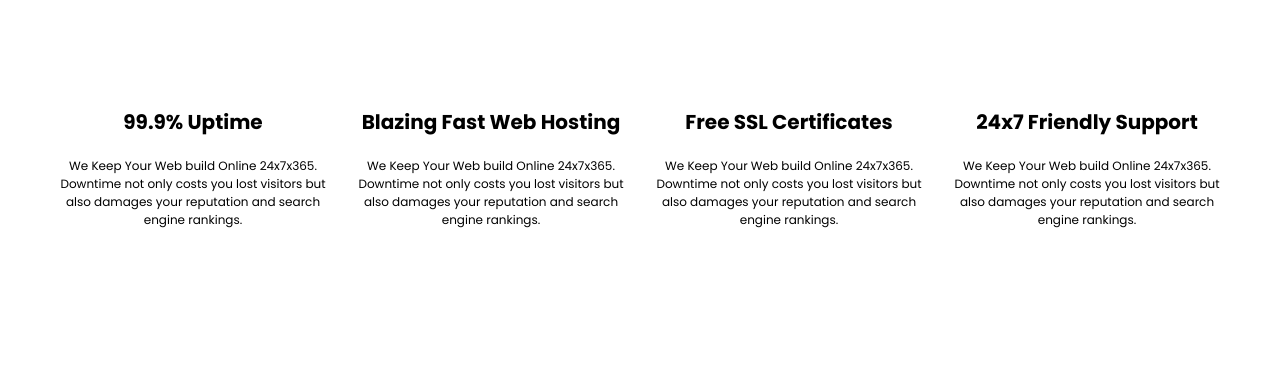
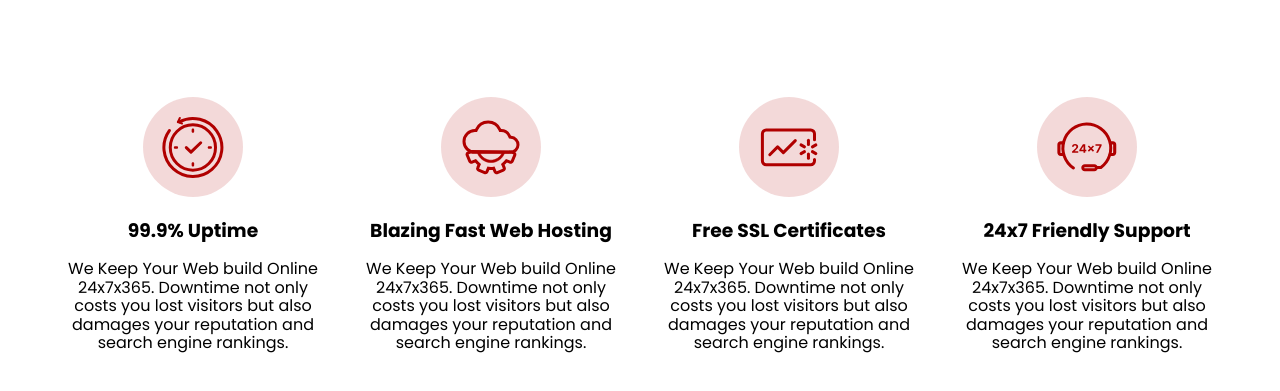
Before and after one commit to PulatovSO/Lemon-wares, a plain HTML site: page index.html in a window 1280 px wide. Shown: the part 993-1384 px from the top of the page. Drawn offline with nearby package versions, Linux system fonts and the light colour scheme.

Commit message:
added before

```diff
--- a/index.html
+++ b/index.html
@@ -94,8 +94,8 @@
             <img src="img/hosting6.png" alt="partner" class="partners__item">
           </div>
         </div>
-        <div class="hosting__cards card row">
-          <div class="card center-xs col-xs-12 col-sm-6 col-md-3">
+        <div class="hosting__cards cards row">
+          <div class="cards__card center-xs col-xs-12 col-sm-6 col-md-3">
             <h3 class="card__title">99.9% Uptime</h3>
             <p class="card__paragraph">
               We Keep Your Web build Online 24x7x365.
@@ -104,7 +104,7 @@
               search engine rankings.
             </p>
           </div>
-          <div class="card center-xs col-xs-12 col-sm-6 col-md-3">
+          <div class="cards__card center-xs col-xs-12 col-sm-6 col-md-3">
             <h3 class="card__title">Blazing Fast Web Hosting</h3>
             <p class="card__paragraph">
               We Keep Your Web build Online 24x7x365.
@@ -113,7 +113,7 @@
               search engine rankings.
             </p>
           </div>
-          <div class="card center-xs col-xs-12 col-sm-6 col-md-3">
+          <div class="cards__card center-xs col-xs-12 col-sm-6 col-md-3">
             <h3 class="card__title">Free SSL Certificates</h3>
             <p class="card__paragraph">
               We Keep Your Web build Online 24x7x365.
@@ -122,7 +122,7 @@
               search engine rankings.
             </p>
           </div>
-          <div class="card center-xs col-xs-12 col-sm-6 col-md-3">
+          <div class="cards__card center-xs col-xs-12 col-sm-6 col-md-3">
             <h3 class="card__title">24x7 Friendly Support</h3>
             <p class="card__paragraph">
               We Keep Your Web build Online 24x7x365.
--- a/scss/main/_hosting.scss
+++ b/scss/main/_hosting.scss
@@ -25,8 +25,8 @@
   align-items: center;
 }
 
-.card {
-  margin-top: 45px;
+.cards__card {
+  margin-top: 100px;
 
   &__title {
     font-weight: bold;
@@ -40,9 +40,29 @@
     line-height: 18px;
   }
 
-  // &::before {
+  &::before {
+    content: '';
+    display: inline-block;
+    width: 100px;
+    height: 100px;
+    background: #b0000026;
+    background-repeat: no-repeat;
+    background-position: center center;
+    border-radius: 50%;
+  }
 
-  // }
+  &:nth-child(1)::before {
+    background-image: url(../../img/card1.svg);
+  }
+  &:nth-child(2)::before {
+    background-image: url(../../img/card2.svg);
+  }
+  &:nth-child(3)::before {
+    background-image: url(../../img/card3.svg);
+  }
+  &:nth-child(4)::before {
+    background-image: url(../../img/card4.svg);
+  }
 }
 
 
```
Also changed, not shown: css/main.css, css/main.min.css, img/card1.svg (renamed from img/Group 8.svg), img/card2.svg (renamed from img/Group 9.svg), img/card3.svg (renamed from img/Group 10.svg), img/card4.svg (renamed from img/Group.svg), 2 other files.
